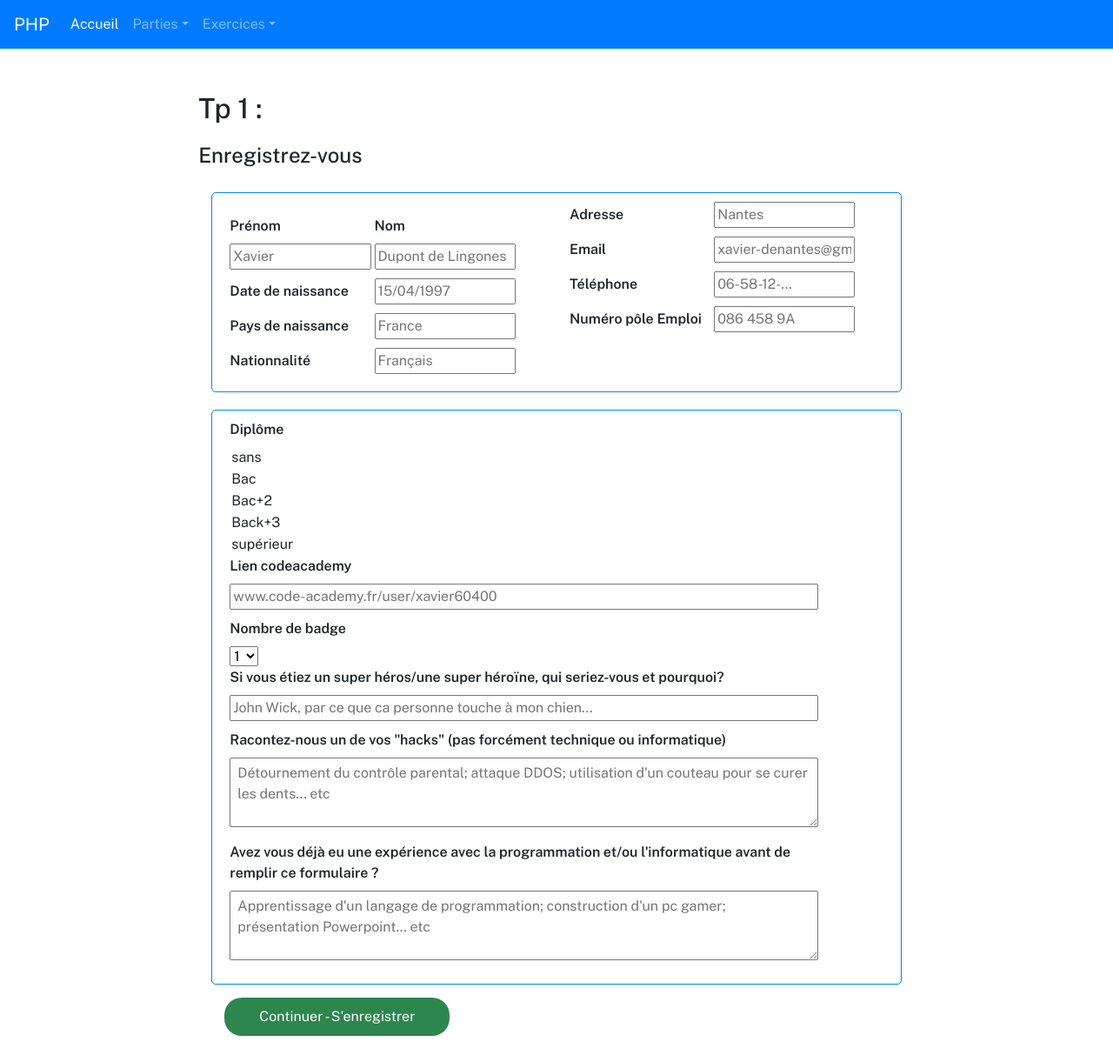
After one commit to RobinHabran/phpExercice, a PHP site: page /tp1/correction.php in a window 1280 px wide. The commit adds this page. Shown: the whole page at 87% size. Run offline with PHP 8.4, Linux system fonts and the light colour scheme; data that the repository does not hold is empty.

Commit message:
debut correction TP 1

```diff
--- /dev/null
+++ b/partie10/assets/css/form1.css
@@ -0,0 +1,75 @@
+/* general */
+body, html{
+  font-family: 'Public Sans', sans-serif;
+  font-size: 1rem;
+}
+form{
+  padding: 20px 30px;
+  border-radius: 5px;
+  /*
+  display = flex;
+  flex-direction: column;
+  justify-content: center;
+  align-items: center;
+  */
+}
+label{
+  font-weight: 600;
+}
+input{
+  margin-bottom: 10px;
+}
+textarea{
+  padding: 5px 8px;
+  margin-bottom: 10px;
+  height: 80px;
+  width: 90%;
+}
+#identity{
+  padding: 10px 5px;
+  border: 1px solid #0088ff;
+  border-radius: 5px;
+  margin-bottom: 20px;
+  background-color: white;
+}
+#experience{
+  padding: 10px 5px;
+  border: 1px solid #0088ff;
+  border-radius: 5px;
+  background-color: white;
+}
+/* row identity */
+#identity label{
+  display: inline-block;
+  width: 45%;
+}
+#identity input{
+  display: inline-block;
+  width: 45%;
+}
+/* row experience */
+#experience label{
+  display: block;
+  width: 90%;
+}
+#experience input{
+  display: block;
+  width: 90%;
+}
+/* cas particuliers */
+#firstname, #lastname{
+  display: inline-block;
+  width: 45%;
+}
+#submitButton{
+  padding: 10px 40px;
+  margin-top: 15px;
+  background-color: #2d864d;
+  border: none;
+  border-radius: 20px;
+  color: white;
+  cursor: pointer;
+}
+.error{
+  color: red;
+}
--- /dev/null
+++ b/partie10/tp1/correction.php
@@ -0,0 +1,110 @@
+<?php
+include_once 'indexCtrl.php';
+?>
+<!DOCTYPE html>
+<html>
+  <head>
+    <meta charset="UTF-8">
+    <meta name="viewport" content="width=device-width, initial-scale=1, shrink-to-fit=no" />
+    <link rel="stylesheet" href="https://stackpath.bootstrapcdn.com/bootstrap/4.1.3/css/bootstrap.min.css" integrity="sha384-MCw98/SFnGE8fJT3GXwEOngsV7Zt27NXFoaoApmYm81iuXoPkFOJwJ8ERdknLPMO" crossorigin="anonymous"/>
+    <link rel="stylesheet" href="../assets/css/index.css" />
+    <link rel="stylesheet" href="../assets/css/form1.css" />
+    <link href="https://fonts.googleapis.com/css?family=Public+Sans:400,500,600,700,800,900|Roboto:400,400i,700,900&display=swap" rel="stylesheet">
+    <title>Exercice 1</title>
+  </head>
+  <body>
+    <?php include_once '../assets/php/navbar.php'; ?>
+    <div class="container-fluid">
+        <div class="row">
+            <div class="col-md-8 offset-md-2">
+                <h1>Tp 1 : </h1>
+            </div>
+        </div>
+      <div class="row">
+        <div class="col-md-8 offset-md-2">
+          <?php
+          if(count($formError)>0 || !isset($_POST['submitButton'])){
+          ?>
+          <h2>Enregistrez-vous</h2>
+          <form name="newStudent" action="#" method="POST">
+            <div class="row" id="identity">
+              <div class="col-md-6">
+                <!-- prénom -->
+                <p class="error"><?= (!empty($_POST['firstname']) ? $formError['firstname'] : ''); ?></p>
+                <label for="firstname">Prénom</label>
+                <label for="lastname">Nom</label>
+                <input type="text" for="newStudent" name="firstname" id="firstname" placeholder="Xavier" value="<?php (!empty($_GET['firstname']) ? $formError['firstname'] : ''); ?>">
+                <!-- Nom -->
+                <input type="text" for="newStudent" name="lastname" id="lastname" placeholder="Dupont de Lingones" value="<?php (!empty($_GET['lastname']) ? $formError['lastname'] : ''); ?>">
+                <!-- date de naissance -->
+                <label for="dayOfBirth">Date de naissance</label>
+                <input type="text" for="newStudent" name="dayOfBirth" id="dayOfBirth" placeholder="15/04/1997">
+                <!-- pays de naissance -->
+                <label for="countryOfBirth">Pays de naissance</label>
+                <input type="text" for="newStudent" name="countryOfBirth" id="countryOfBirth" placeholder="France">
+                <!-- nationnalité -->
+                <label for="nationalty">Nationnalité</label>
+                <input type="text" for="newStudent" name="nationalty" id="nationalty" placeholder="Français">
+              </div>
+              <div class="col-md-6" id="">
+                <!-- Adresse -->
+                <label for="adress">Adresse</label>
+                <input type="text" for="newStudent" name="adress" id="adress" placeholder="Nantes">
+                <!-- e-mail -->
+                <label for="email">Email</label>
+                <input type="text" for="newStudent" name="email" id="email" placeholder="xavier-denantes@gmail.com">
+                <!-- téléphone -->
+                <label for="cellNumber">Téléphone</label>
+                <input type="text" for="newStudent" name="cellNumber" id="cellNumber" placeholder="06-58-12-...">
+                <!-- numéro pôle emploi -->
+                <label for="poleEmploiNumber">Numéro pôle Emploi</label>
+                <input type="text" for="newStudent" name="poleEmploiNumber" id="poleEmploiNumber" placeholder="086 458 9A">
+              </div>
+            </div>
+            <div class="row" id="experience">
+              <div class="col-md-12">
+                <!-- diplôme -->
+                <label for="diploma">Diplôme</label>
+                <selsect for="newStudent" name="diploma" id="diploma">
+                  <option>sans</option>
+                  <option>Bac</option>
+                  <option>Bac+2</option>
+                  <option>Back+3</option>
+                  <option>supérieur</option>
+                </selsect>
+                <!-- lien code academy -->
+                <label for="codeAcademy">Lien codeacademy</label>
+                <input type="url" for="newStudent" name="codeAcademy" id="codeAcademy" placeholder="www.code-academy.fr/user/xavier60400">
+                <!-- nombre de badge -->
+                <label for="numberOfBadge">Nombre de badge</label>
+                <select for="newStudent" name="numberOfBadge" id="numberOfBadge">
+                  <?php for ($i=1; $i<=6; $i++){ ?>
+                    <option><?php echo $i; ?></option>
+                  <?php } ?>
+                </select>
+                <!-- votre hero -->
+                <label for="yourHero">Si vous étiez un super héros/une super héroïne, qui seriez-vous et pourquoi?</label>
+                <input type="text" for="newStudent" name="yourHero" id="yourHero" placeholder="John Wick, par ce que ca personne touche à mon chien...">
+                <!-- votre hack -->
+                <label for="yourHack">Racontez-nous un de vos "hacks" (pas forcément technique ou informatique)</label>
+                <textarea for="newStudent" name="yourHack" id="yourHack" placeholder="Détournement du contrôle parental; attaque DDOS; utilisation d'un couteau pour se curer les dents... etc"></textarea>
+                <!-- experience programmation -->
+                <label for="experienceDev">Avez vous déjà eu une expérience avec la programmation et/ou l'informatique avant de remplir ce formulaire ?</label>
+                <textarea for="newStudent" name="experienceDev" id="experienceDev" placeholder="Apprentissage d'un langage de programmation; construction d'un pc gamer; présentation Powerpoint... etc"></textarea>
+              </div>
+            </div>
+            <input type="submit" for="newStudent" name="submitButton" id="submitButton" value="Continuer - S'enregistrer">
+          </form>
+          <?php
+          }else{?>
+          <h2>Veuillez vérifier vos informations :</h2>
+          <p>Prénom : <?=$firstname?></p>
+          <p>Nom : <?=$lastname?></p>
+          <?php
+          }
+          ?>
+        </div>
+      </div>
+    </div>
+  </body>
+</html>
--- /dev/null
+++ b/partie10/tp1/indexCtrl.php
@@ -0,0 +1,51 @@
+<?php
+
+//déclaration des variables
+// tableau des erreurs
+$formError = array();
+// les regex :
+$regexName = '/[a-zéèà \-]+$/i';
+//fin déclaration des variables
+/*
+// on verifie que le bouton submit a été clické
+if (isset($_POST['submitButton'])) {
+  // on érifie que le champ 'firstname' n'est pas vide
+  if (!empty($_POST['firstname'])) {
+    // comparaison de valeur avec la regex
+    if (preg_match($regexName, $_POST['firstname'])) {
+      // 'htmlspecialchars()' remplace le balisage par leur valeur en html. ex: '<script>' devient '&lt script &gt'
+      $firstname = htmlspecialchars($_POST['firstname']);
+    } else { // cas d'erreur non respect de la syntaxe
+      $formError['firstname'] = 'Veuillez indiquer un prénom ne contenant que des lettres majuscules et miuscules';
+    }
+  } else { // cas d'erreur champ vide
+    $formError['firstname'] = 'Veuillez renseigner votre prénom';
+  }
+}
+*/
+//création des fonctions
+/**
+ * fonction qui verifie le bon remplissage des champs de type nom/prénom/ville/...etc
+ * @param type string $nameInput qui est le 'name' de l'input
+ * @param type string $regexName qui est la regex à comparer
+ */
+function verifName($nameInput,$regexName) {
+  // affectation de la valeur du champ '$nameInput' dans le array de la super golbale POST
+  $valueInput = $_POST[$nameInput];
+  // on érifie que le champ '$nameInput' n'est pas vide
+  if (!empty($valueInput)) {
+    // comparaison de valeur avec la regex
+    if (preg_match($regexName, $valueInput)) {
+      // 'htmlspecialchars()' remplace le balisage par leur valeur en html. ex: '<script>' devient '&lt script &gt'
+      $nameInput = htmlspecialchars($valueInput);
+    } else { // cas d'erreur du non respect de la syntaxe
+      $formError[$nameInput] = 'Veuillez indiquer un ' . $nameInput . ' ne contenant que des lettres majuscules et miuscules';
+    }
+  } else { // cas d'erreur champ vide
+    $formError[$nameInput] = 'Veuillez renseigner votre ' . $nameInput;
+  }
+}
+//fin de création des fonctions
+// appel des fonctions
+// verification du champ 'firstname'
+verifName('firstname', $regexName);
```
Also changed, not shown: partie10/tp1/index.php (+114 -47 lines).
